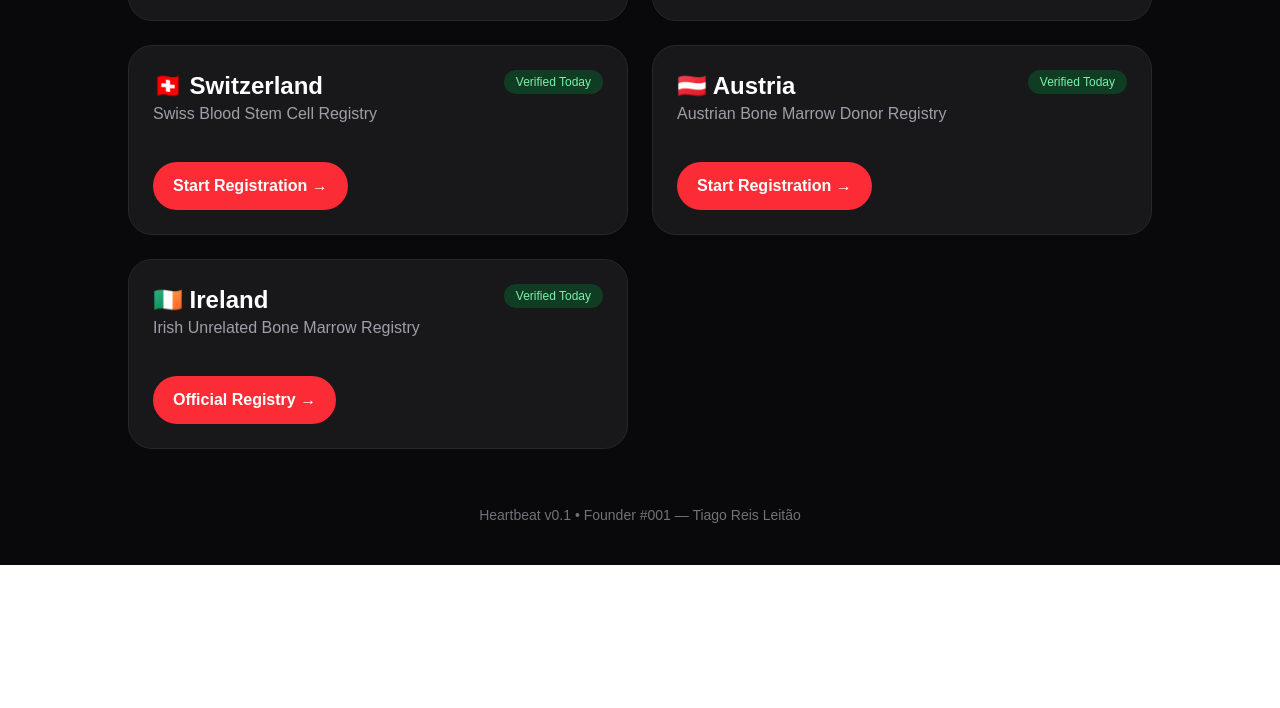
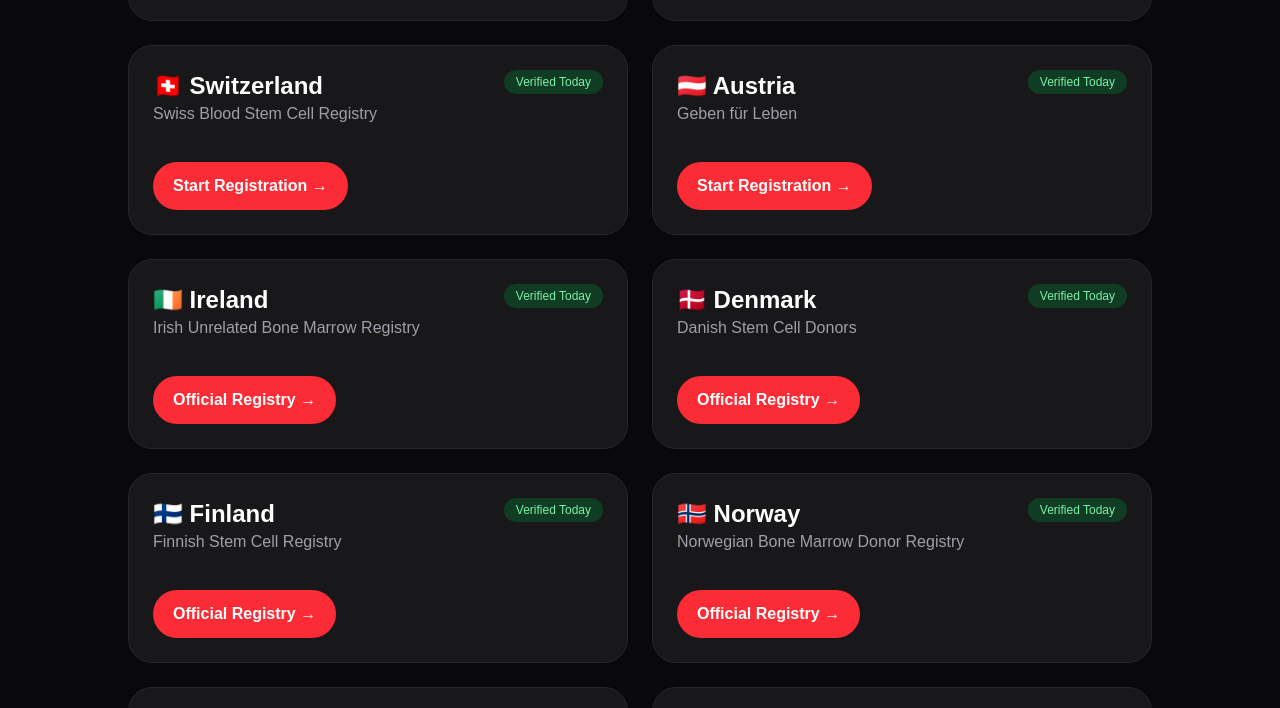
Before and after one commit to OneMatchOrg/onematch-web, a Next.js app: page / in a window 1280 px wide. Shown: the part 1313-2021 px from the top of the page. Before the commit the page ends 1878 px from the top, so only its background shows below. Built offline with nearby package versions, Linux system fonts and the light colour scheme.

Commit message:
🇪🇺 feat(europe): expand to 16 verified European registries

```diff
--- a/data/countries.ts
+++ b/data/countries.ts
@@ -14,6 +14,7 @@
 };
 
 export const countries: Country[] = [
+  // Portugal
   {
     code: "PT",
     name: "Portugal",
@@ -27,6 +28,7 @@
     status: "verified",
   },
 
+  // Espanha
   {
     code: "ES",
     name: "Spain",
@@ -38,6 +40,7 @@
     status: "verified",
   },
 
+  // França
   {
     code: "FR",
     name: "France",
@@ -49,6 +52,7 @@
     status: "verified",
   },
 
+  // Itália
   {
     code: "IT",
     name: "Italy",
@@ -60,17 +64,19 @@
     status: "verified",
   },
 
+  // Alemanha
   {
     code: "DE",
     name: "Germany",
     flag: "🇩🇪",
-    registry: "DKMS",
+    registry: "DKMS / ZKRD",
     registrationUrl: "https://www.dkms.de/",
     directRegistration: true,
     verified: "Today",
     status: "verified",
   },
 
+  // Reino Unido
   {
     code: "GB",
     name: "United Kingdom",
@@ -82,6 +88,7 @@
     status: "verified",
   },
 
+  // Países Baixos
   {
     code: "NL",
     name: "Netherlands",
@@ -93,6 +100,7 @@
     status: "verified",
   },
 
+  // Bélgica
   {
     code: "BE",
     name: "Belgium",
@@ -104,6 +112,7 @@
     status: "verified",
   },
 
+  // Suíça
   {
     code: "CH",
     name: "Switzerland",
@@ -115,17 +124,19 @@
     status: "verified",
   },
 
+  // Áustria
   {
     code: "AT",
     name: "Austria",
     flag: "🇦🇹",
-    registry: "Austrian Bone Marrow Donor Registry",
+    registry: "Geben für Leben",
     registrationUrl: "https://www.gebenfuerleben.at/",
     directRegistration: true,
     verified: "Today",
     status: "verified",
   },
 
+  // Irlanda
   {
     code: "IE",
     name: "Ireland",
@@ -136,4 +147,64 @@
     verified: "Today",
     status: "verified",
   },
+
+  // Dinamarca
+  {
+    code: "DK",
+    name: "Denmark",
+    flag: "🇩🇰",
+    registry: "Danish Stem Cell Donors",
+    registrationUrl: "https://bloddonor.dk/",
+    directRegistration: false,
+    verified: "Today",
+    status: "verified",
+  },
+
+  // Finlândia
+  {
+    code: "FI",
+    name: "Finland",
+    flag: "🇫🇮",
+    registry: "Finnish Stem Cell Registry",
+    registrationUrl: "https://www.veripalvelu.fi/",
+    directRegistration: false,
+    verified: "Today",
+    status: "verified",
+  },
+
+  // Noruega
+  {
+    code: "NO",
+    name: "Norway",
+    flag: "🇳🇴",
+    registry: "Norwegian Bone Marrow Donor Registry",
+    registrationUrl: "https://www.blodbanken-oslo.no/",
+    directRegistration: false,
+    verified: "Today",
+    status: "verified",
+  },
+
+  // Polónia
+  {
+    code: "PL",
+    name: "Poland",
+    flag: "🇵🇱",
+    registry: "DKMS Polska",
+    registrationUrl: "https://www.dkms.pl/",
+    directRegistration: true,
+    verified: "Today",
+    status: "verified",
+  },
+
+  // República Checa
+  {
+    code: "CZ",
+    name: "Czech Republic",
+    flag: "🇨🇿",
+    registry: "Czech National Marrow Donor Registry",
+    registrationUrl: "https://www.kostnidren.cz/",
+    directRegistration: false,
+    verified: "Today",
+    status: "verified",
+  },
 ];
```
